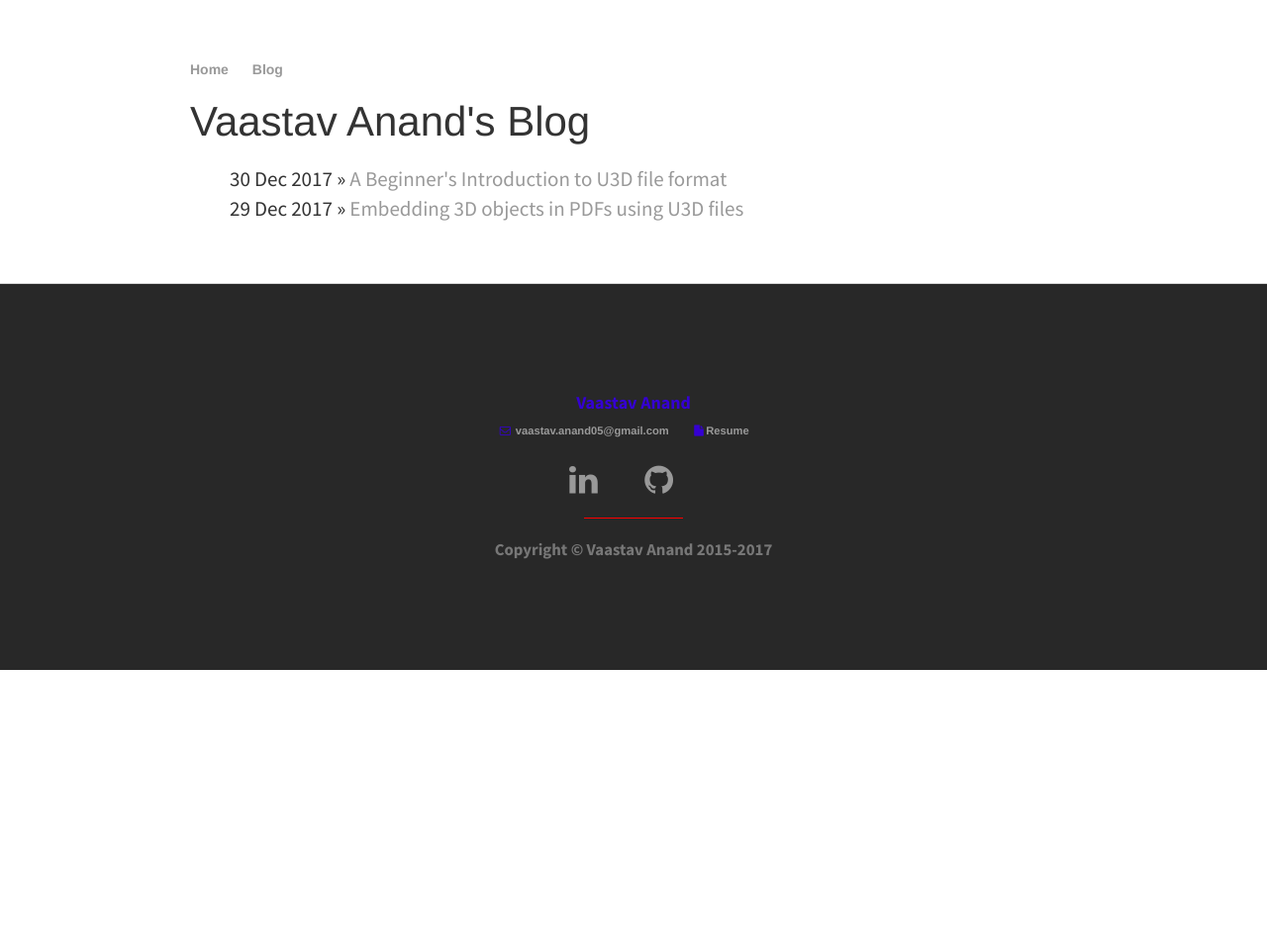
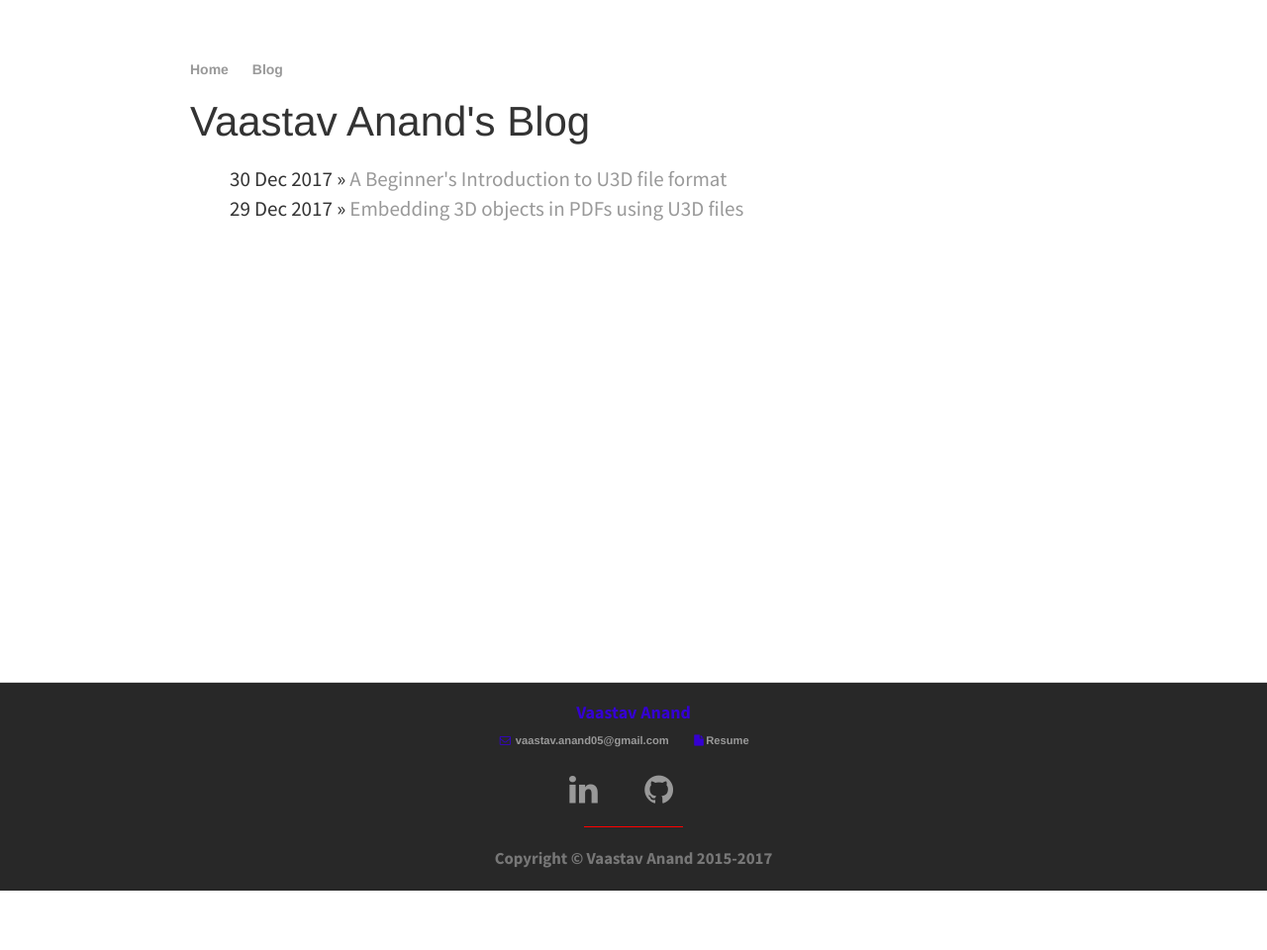
Before and after one commit to vaastav/vaastav.github.io, a Jekyll site: the page built from blog/index.html, in a window 1280 px wide. Shown: the whole page at 99% size. Built offline with Jekyll 4.4.1, drawn with Linux system fonts in a browser that asks for light colours.

Commit message:
Add footer css

```diff
--- a/css/main.css
+++ b/css/main.css
@@ -37,6 +37,11 @@ p {
 footer {
     border-top: 1px solid #d5d5d5;
     font-size: .8em;
+    position: absolute;
+    right: 0;
+    bottom: 0;
+    left: 0;
+    padding: 1rem;
 }
 ul.posts {
     margin: 20px auto 40px;
```
